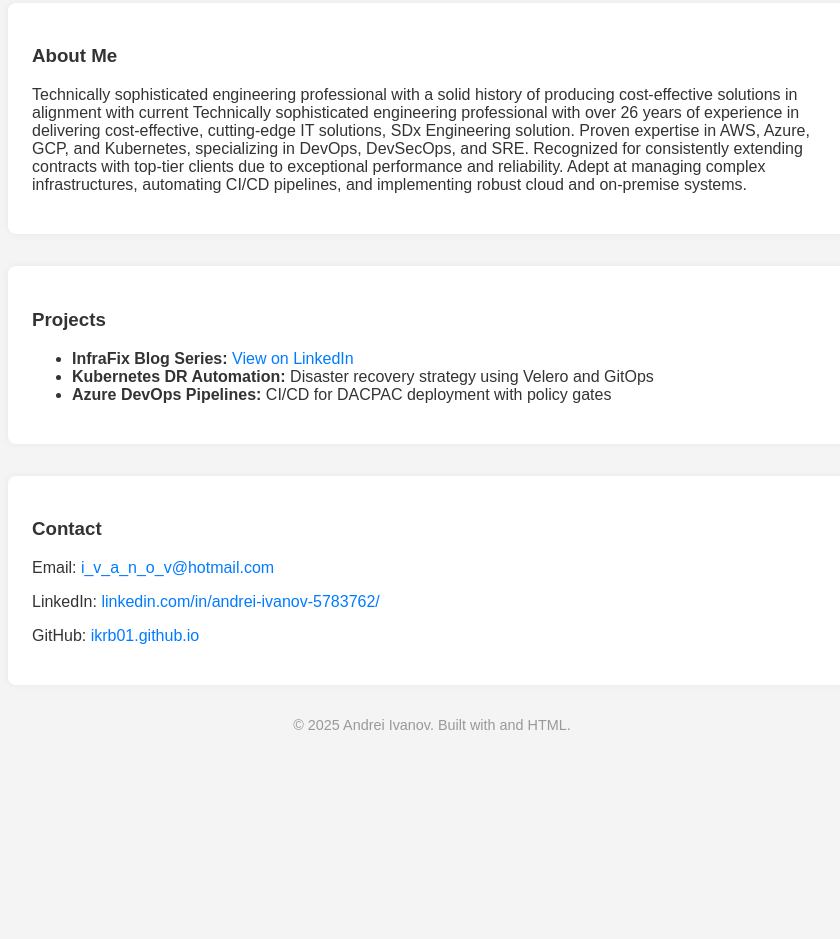
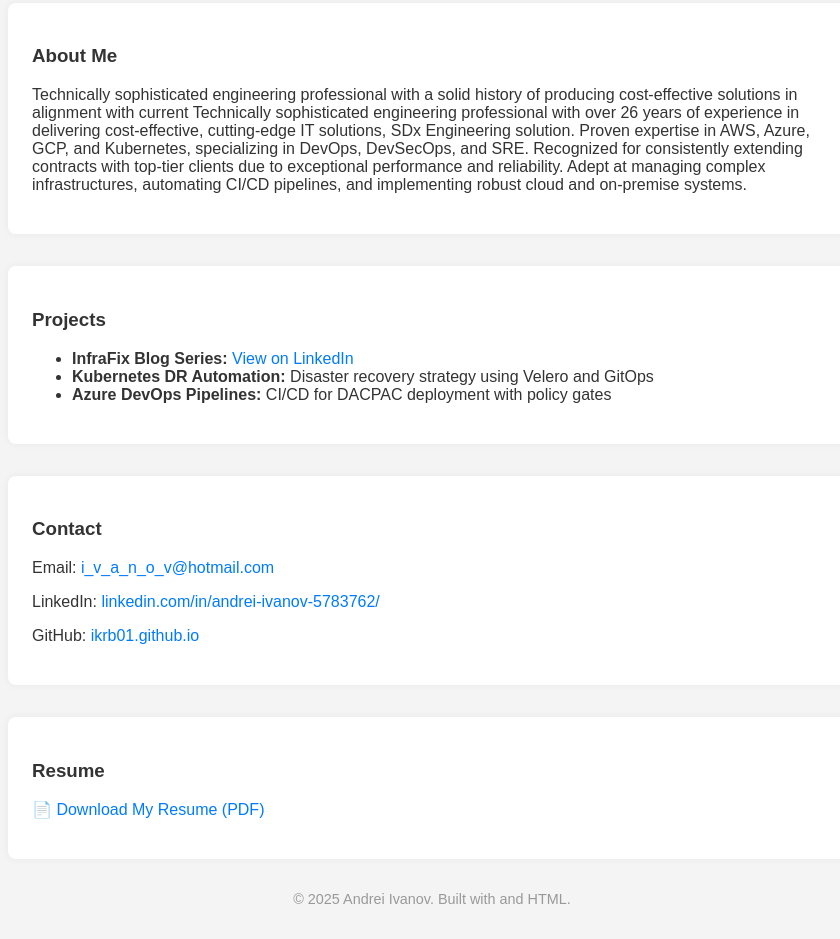
Before and after one commit to ikrb01/ikrb01.github.io, a plain HTML site: page index.htm in a window 1280 px wide. Shown: the part 181-1120 px from the top of the page, without its empty margins (208-1048 px from the left). Before the commit the page ends 946 px from the top, so only its background shows below. Drawn offline with Linux system fonts and the light colour scheme.

Commit message:
Update index.htm with resume.pdf

```diff
--- a/index.htm
+++ b/index.htm
@@ -11,12 +11,6 @@
       padding: 2rem;
       background-color: #f4f4f4;
       color: #333;
-      <section>
-        <h3>Resume</h3>
-        <p>
-          <a href="resume.pdf" target="_blank" download>📄 Download My Resume (PDF)</a>
-        </p>
-      </section>
     }
     header {
       text-align: center;
@@ -80,7 +74,12 @@
 " target="_blank">linkedin.com/in/andrei-ivanov-5783762/</a></p>
     <p>GitHub: <a href="https://ikrb01.github.io" target="_blank">ikrb01.github.io </a></p>
   </section>
-
+  <section>
+        <h3>Resume</h3>
+        <p>
+          <a href="resume.pdf" target="_blank" download>📄 Download My Resume (PDF)</a>
+        </p>
+  </section>
   <footer>
     &copy; 2025 Andrei Ivanov. Built with and HTML.
   </footer>
```
